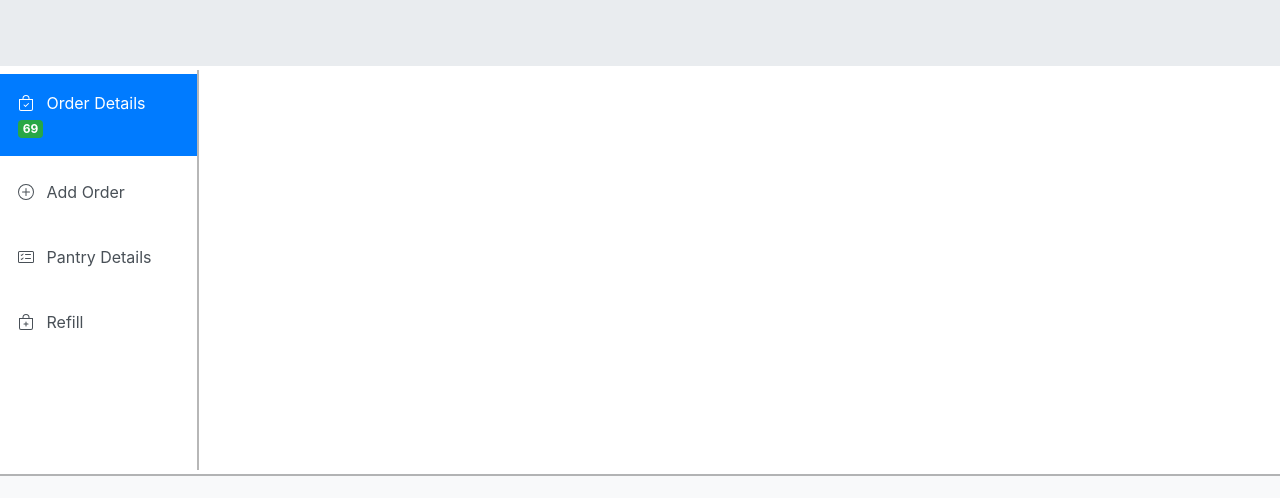
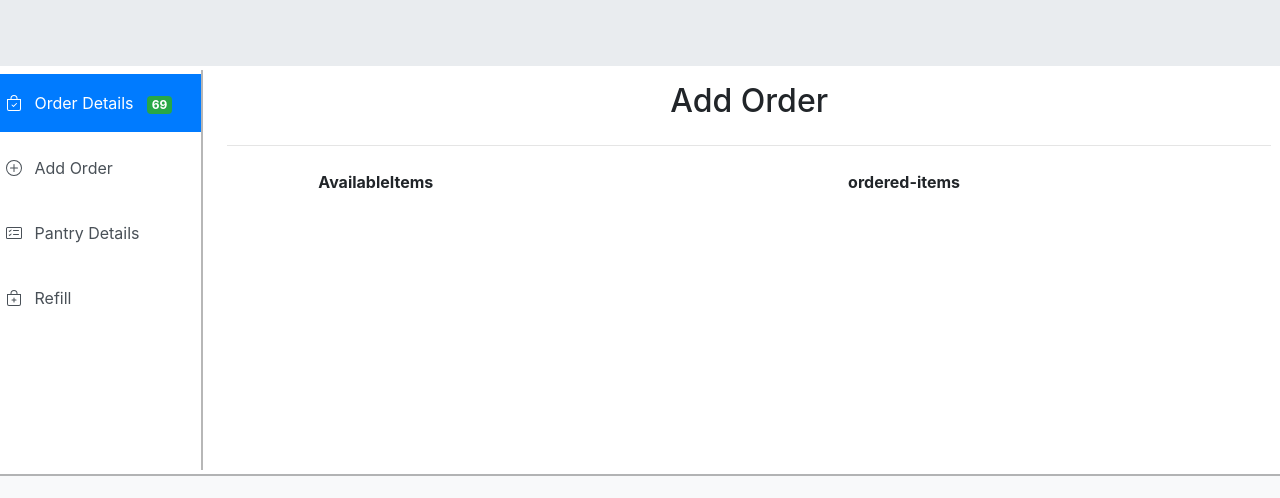
Before and after one commit to purnadip-manna/InstantGrocery_web, a React (Create React App) app in the folder instant-grocery/: page / in a window 1280 px wide. Shown: the part 186-684 px from the top of the page. Built offline with nearby package versions, Linux system fonts and the light colour scheme.

Commit message:
add order init

```diff
--- /dev/null
+++ b/instant-grocery/src/components/addOrder.jsx
@@ -0,0 +1,34 @@
+import React, { Component } from 'react';
+
+
+class AddOrders extends React.Component {
+    render() {
+        return(
+            <React.Fragment>
+                <div className="container-fluid ml-0 pl-4 mr-0 pl-0 pr-4 pt-2 pb-2 mt-1 mb-1">
+                    <div className="row justify-content-center">
+                        <div className="justify-content-center align-items-center">
+                            <h2>Add Order</h2>
+                        </div>
+                    </div>
+                    <hr />
+                    <div className="row pt-2 mt-1 ml-0 pl-0 mr-0 pr-0">
+                        <div className="col-sm-1 col-md-1 ml-0 pl-0 mr-1 pr-0"></div>
+                            <div className="col-sm-4 col-md-4 ml-0 pl-0 mr-1 pr-0">
+                                <strong>AvailableItems</strong>
+                            </div>
+                        <div className="col-sm-2 col-md-2 ml-0 pl-0 mr-1 pr-0"></div>
+                        <div className="col-sm-4 col-md-4 ml-0 pl-0 mr-1 pr-0">
+                            {/* <div className="card ml-0 pl-0 mr-0 pr-0"> */}
+                                <strong>ordered-items</strong>
+                            {/* </div> */}
+                        </div>
+                        <div className="col-sm-1 col-md-1 ml-0 pl-0 mr-1 pr-0"></div>
+                    </div>
+                </div>
+            </React.Fragment>
+        );
+    }
+}
+
+export default AddOrders;
--- a/instant-grocery/src/components/mainArea.jsx
+++ b/instant-grocery/src/components/mainArea.jsx
@@ -1,12 +1,16 @@
 import React, { Component } from 'react';
+import AddOrders from './addOrder';
 import ControlBar from './controlBar';
 
 class MainArea extends React.Component {
     render() {
         return (
             <div className='row'>
-                <div className='col-sm-2 mr-0 pr-2 mt-1 mp-1 mb-1 mp-1 ml-1 pl-2'>
+                <div className='col-sm-2 mr-0 pr-0 pl-0 mt-1 mb-1 ml-0'>
                     <ControlBar/>
+                </div>
+                <div className="col-sm-10 mr-0 pr-0 ml-0 pl-0 mt-1 mb-1">
+                    <AddOrders/>
                 </div>
             </div>
         );
```
